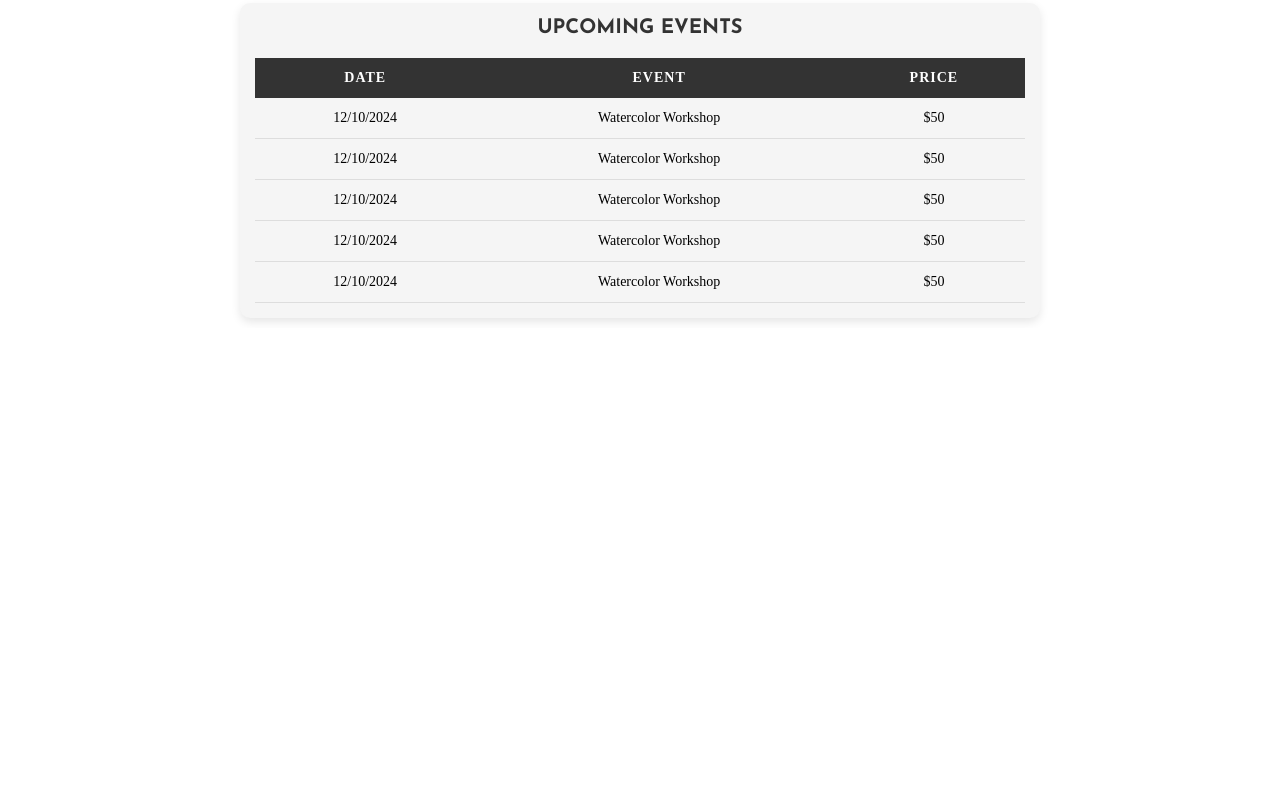
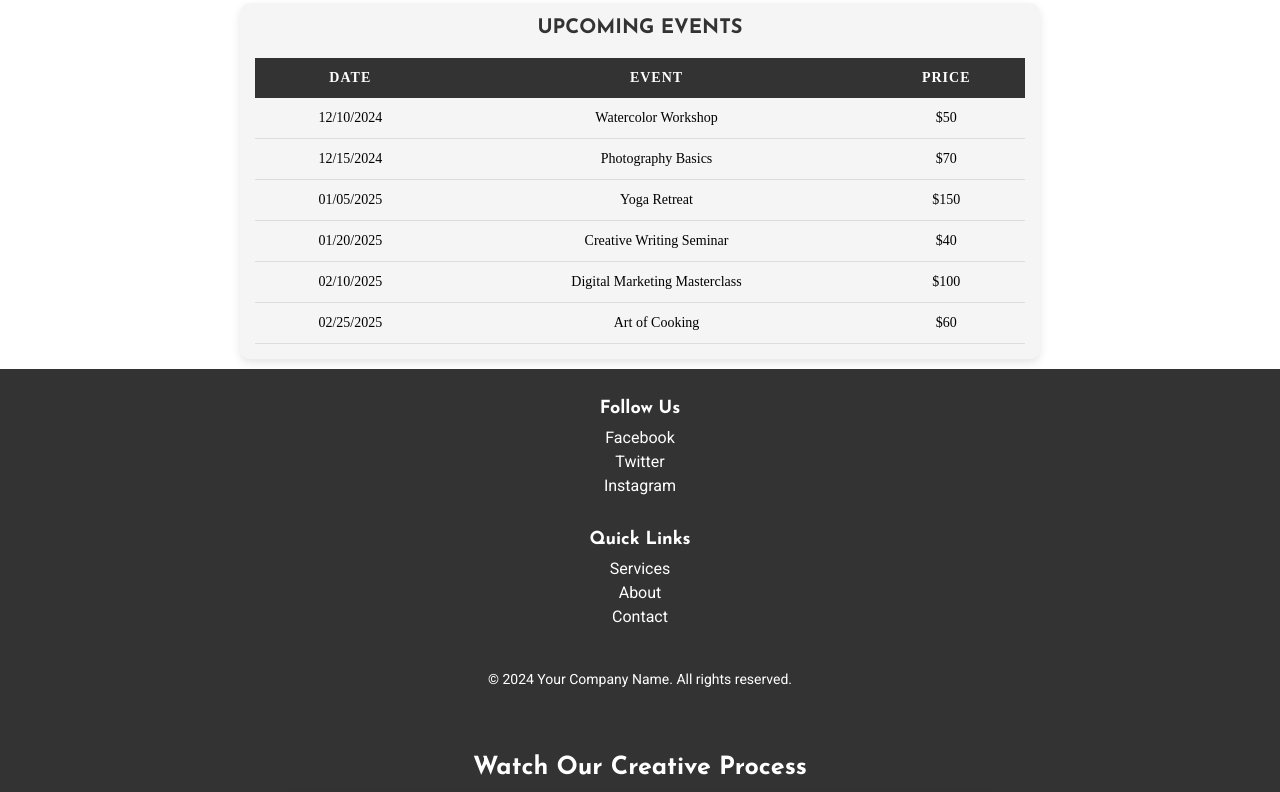
Before and after one commit to nic-dgl103-f24-cvs1/project-Varunkanth471, a plain HTML site: page service.html in a window 1280 px wide. Shown: the part 934-1726 px from the top of the page. Before the commit the page ends 1262 px from the top, so only its background shows below. Drawn offline with Linux system fonts and the light colour scheme; grey boxes are pictures that could not be loaded.

Commit message:
Add footer
Add footer in About.html ,Contact.html and Add table and footer in Service.html

```diff
--- a/service.html
+++ b/service.html
@@ -79,8 +79,6 @@
                 </div>
             </div>
         </section>
-    </main>
-</body>
         <section class="table">
             <h2>Upcoming Events</h2>
             <table>
@@ -95,26 +93,75 @@
                     <td>$50</td>
                 </tr>
                 <tr>
-            <td>12/10/2024</td>
-            <td>Watercolor Workshop</td>
-            <td>$50</td>
+                    <td>12/15/2024</td>
+                    <td>Photography Basics</td>
+                    <td>$70</td>
                 </tr>
                 <tr>
-            <td>12/10/2024</td>
-            <td>Watercolor Workshop</td>
-            <td>$50</td>
+                    <td>01/05/2025</td>
+                    <td>Yoga Retreat</td>
+                    <td>$150</td>
                 </tr>
                 <tr>
-            <td>12/10/2024</td>
-            <td>Watercolor Workshop</td>
-            <td>$50</td>
+                    <td>01/20/2025</td>
+                    <td>Creative Writing Seminar</td>
+                    <td>$40</td>
                 </tr>
                 <tr>
-            <td>12/10/2024</td>
-            <td>Watercolor Workshop</td>
-            <td>$50</td>
+                    <td>02/10/2025</td>
+                    <td>Digital Marketing Masterclass</td>
+                    <td>$100</td>
+                </tr>
+                <tr>
+                    <td>02/25/2025</td>
+                    <td>Art of Cooking</td>
+                    <td>$60</td>
                 </tr>
             </table>
         </section>
+    </main>
+    <!-- Footer Section -->
+    <footer class="footer">
+        <div class="footer-container">
+            <!-- Social Media Links -->
+            <div class="footer-section">
+                <h4>Follow Us</h4>
+                <a href="#">Facebook</a>
+                <a href="#">Twitter</a>
+                <a href="#">Instagram</a>
+            </div>
+
+            <!-- Footer Navigation -->
+            <div class="footer-section">
+                <h4>Quick Links</h4>
+                <a href="#services">Services</a>
+                <a href="#about">About</a>
+                <a href="#contact">Contact</a>
+            </div>
+
+            <!-- Copyright -->
+            <div class="footer-section">
+                <p>&copy; 2024 Your Company Name. All rights reserved.</p>
+            </div>
+        </div>
+
+        <!-- Video Section -->
+        <section class="video">
+            <h2>Watch Our Creative Process</h2>
+            <video controls>
+                <source src="video.mp4" type="video/mp4">
+                Your browser does not support the video tag.
+            </video>
+        </section>
+
+        <!-- Disclaimer Section -->
+        <div class="footer-disclaimer">
+            <p>
+                This is a fictional website that was designed and coded as an educational exercise. It is not intended to be seen outside of the class environment. None of the content and images were approved by the business owner.
+            </p>
+        </div>
+    </footer>
+</body>
+
 
 </html>
--- a/styles.css
+++ b/styles.css
@@ -960,4 +960,3 @@ display: flex;
 flex-direction: column;
 align-items: center;
 }
-}
```
Also changed, not shown: about.html (+40 -1 lines), contact.html (+41 -1 lines). Lines whose indentation alone changed are shown as unchanged.
